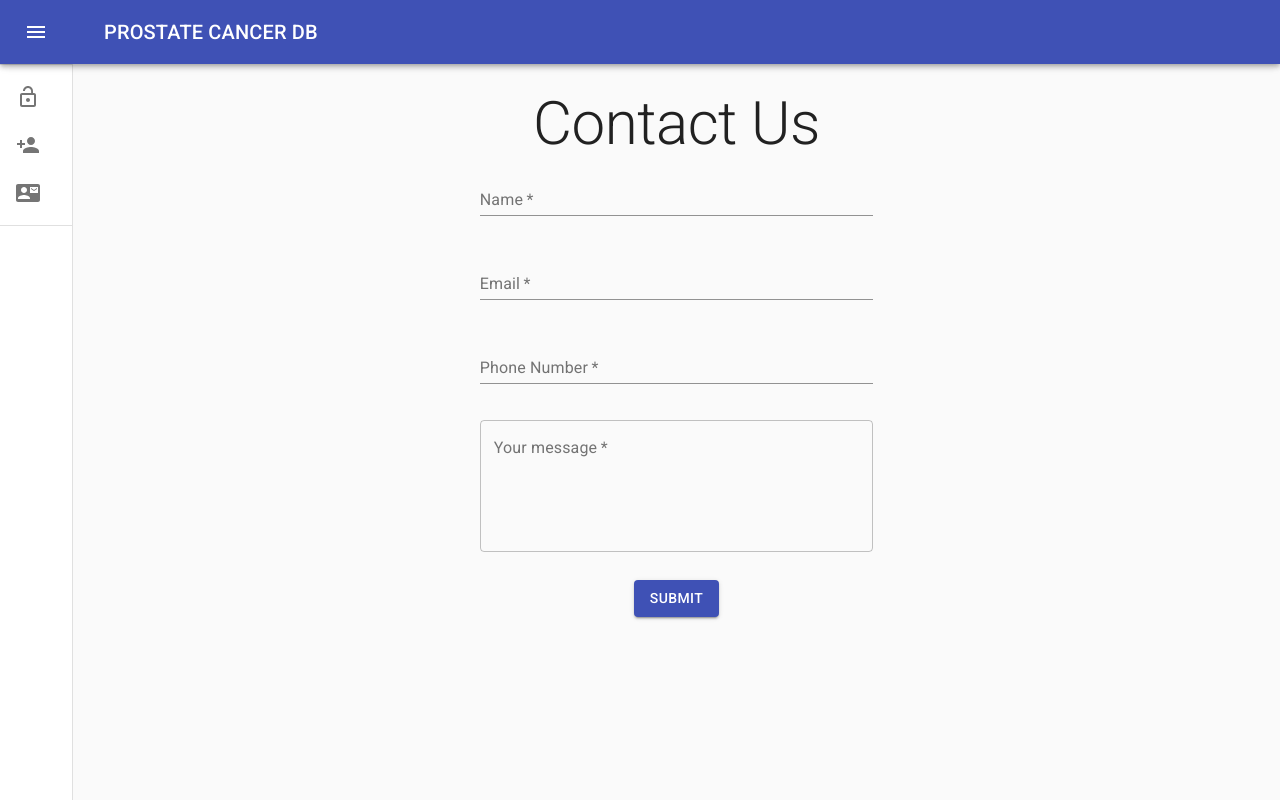
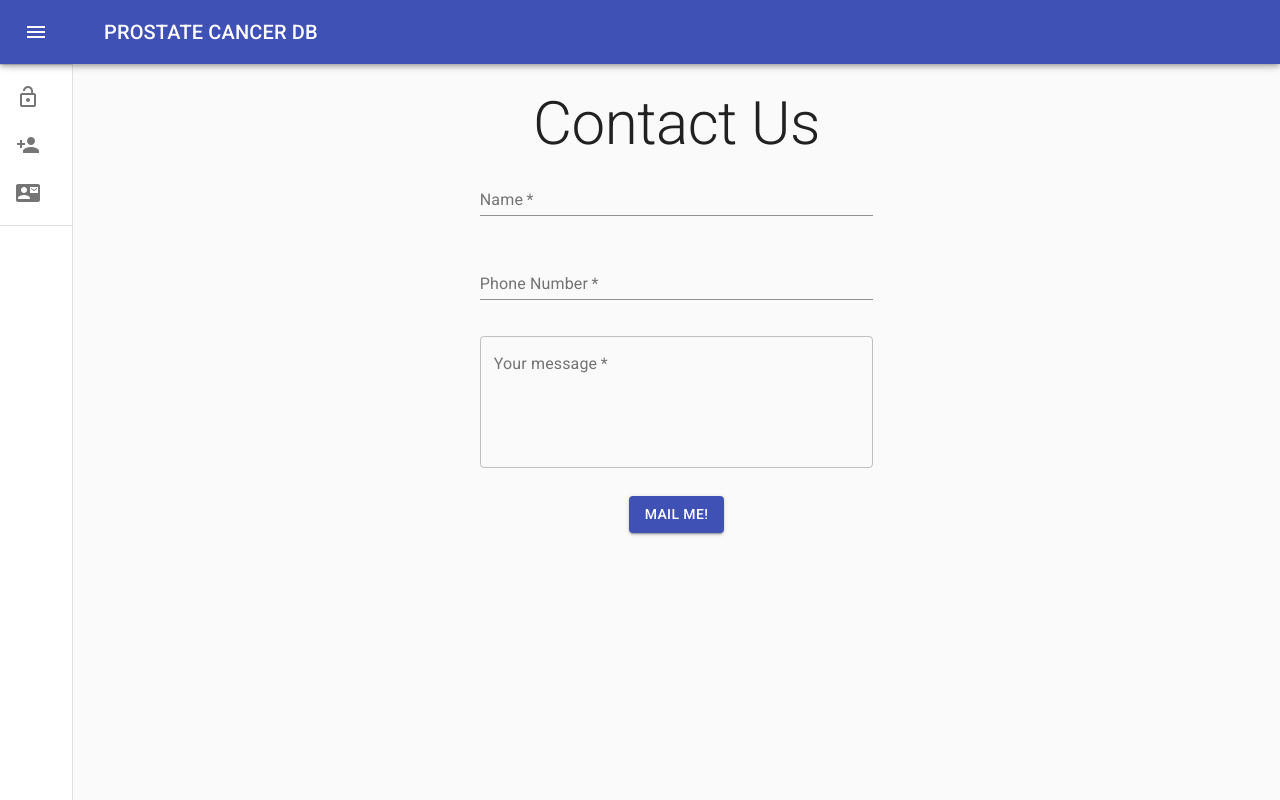
Before and after one commit to theProgrammerDavid/prostate-cancer-bio-db, a React (Create React App) app in the folder frontend/: page / in a window 1280 px wide. Both pictures are taken after a click on the button "Contact Us". Built offline with nearby package versions, Linux system fonts and the light colour scheme.

Commit message:
feat: contact us page

```diff
--- a/frontend/src/pages/ContactUs.tsx
+++ b/frontend/src/pages/ContactUs.tsx
@@ -11,12 +11,22 @@
             width: '50ch',
         },
     },
+    whiteText: {
+        'text-decoration': 'none',
+        color: 'white'
+    }
 })));
+
+interface MailInterface {
+
+    subject: string;
+    children?: React.ReactNode;
+}
 
 function Contactus() {
     const classes = useStyles();
     const [name, setName] = useState<String>('');
-    const [email, setEmail] = useState<String>('');
+    // const [email, setEmail] = useState<String>('');
     const [phone, setPhone] = useState<String>('');
     const [msg, setMsg] = useState<String>('');
 
@@ -24,10 +34,16 @@
 
     }
 
+    const Mailto = (props: MailInterface) => {
+        let params = props.subject || msg ? '?' : '';
+        if (props.subject) params += `subject=${encodeURIComponent(props.subject)}`;
+        if (msg) params += `${props.subject ? '&' : ''}body=${msg}`;
+        let email = 'me@davidvelho.tech'
+        return <a href={`mailto:${email}${params}`} className={classes.whiteText}>{props.children}</a>;
+    };
+
     return (
         <div className="Contactus">
-
-            {/* <h1><b>Contact Us</b></h1> */}
             <Typography variant="h2">Contact Us</Typography>
             <div className={classes.root} >
 
@@ -35,14 +51,6 @@
                     id="standard-basic"
                     label="Name"
                     onChange={e => setName(e.target.value)}
-                />
-                <br></br><br></br>
-                <TextField
-                    required
-                    id="standard-basic"
-                    onChange={e => setEmail(e.target.value)}
-
-                    label="Email"
                 />
                 <br></br><br></br>
                 <TextField
@@ -69,9 +77,10 @@
             <Button
                 variant="contained"
                 color="primary"
-                onClick={e => submit()}
             >
-                Submit
+                <Mailto subject="Prostate Cancer DB - Contact form" >
+                    Mail me!
+                </Mailto>
             </Button>
 
         </div>
```
